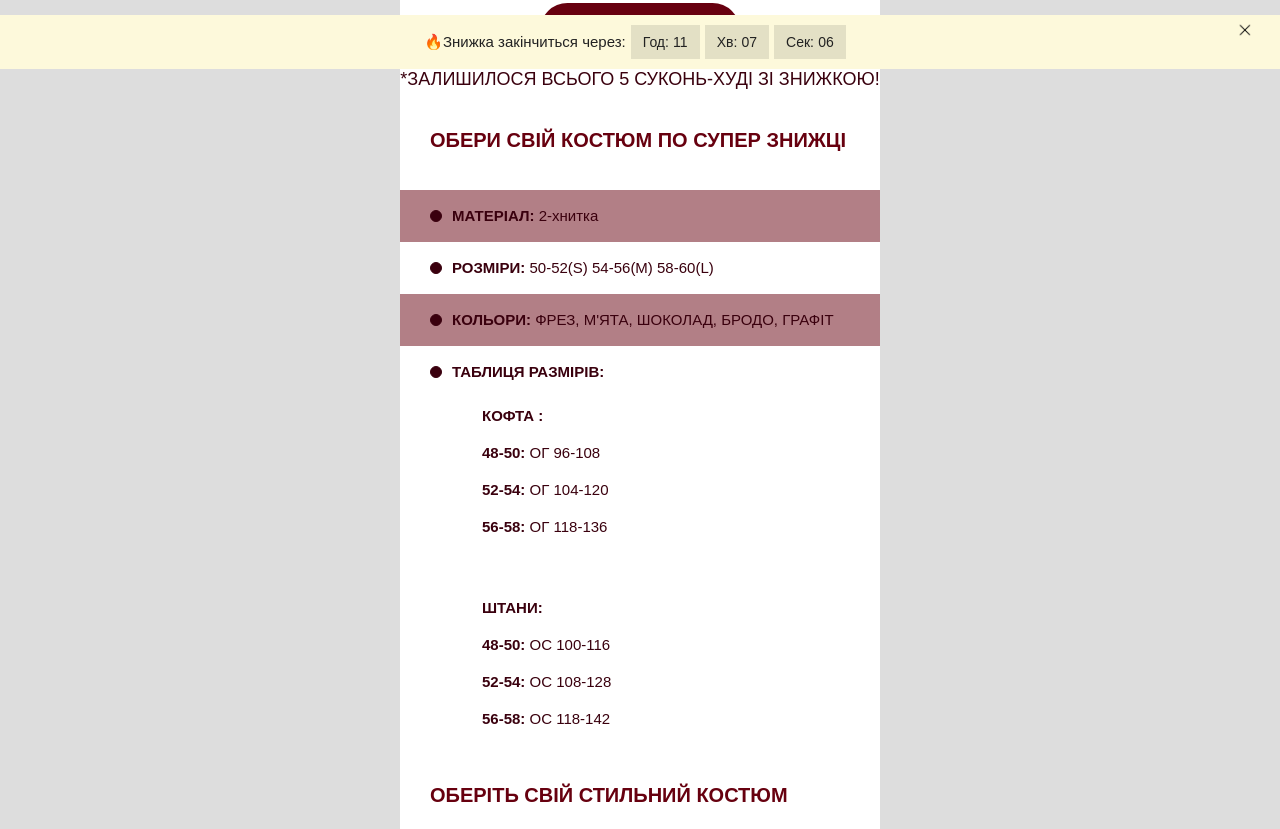
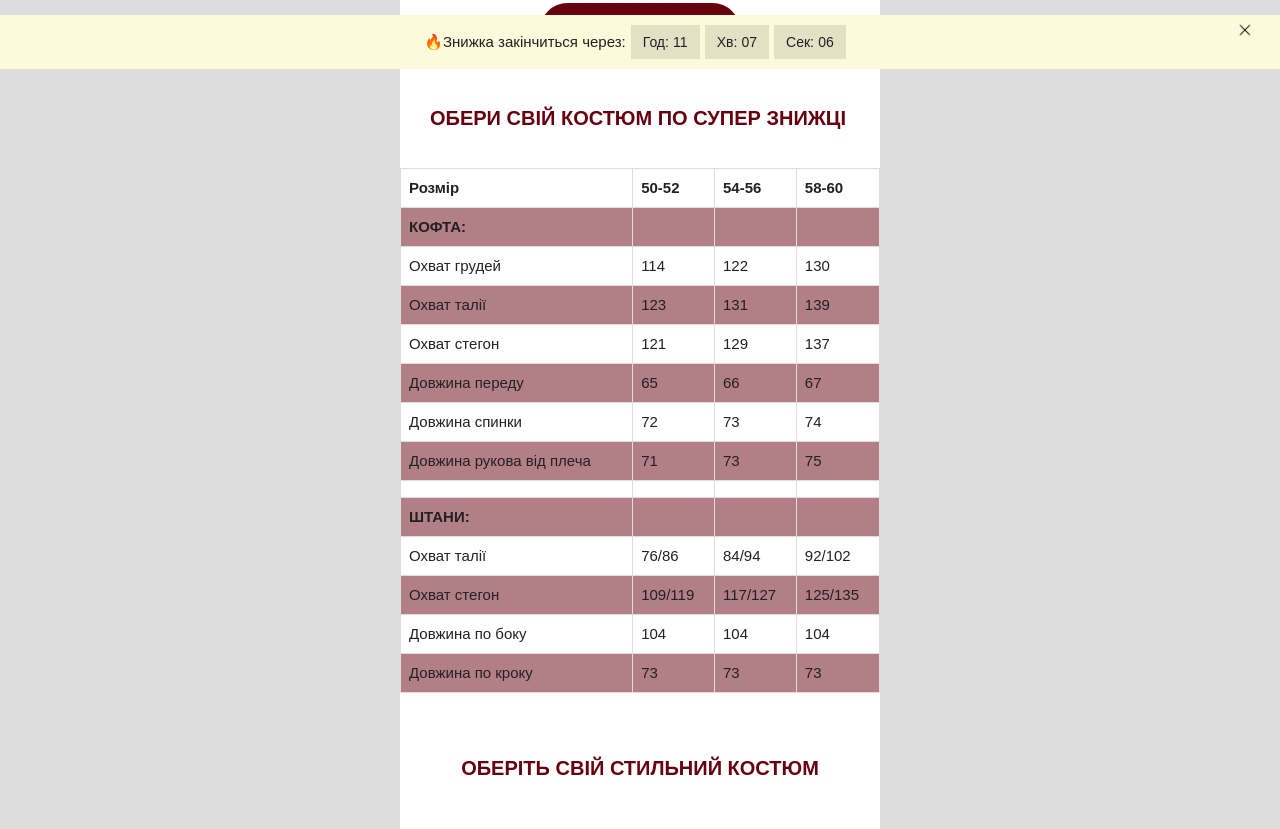
Before and after one commit to Invertors/modna-perlyna, a plain HTML site: page static/walking_suit/index.html in a window 1280 px wide. Shown: the part 731-1560 px from the top of the page. Drawn offline with Linux system fonts and the light colour scheme.

Commit message:
Add spreadsheet and remove specific elements

```diff
--- a/static/walking_suit/css/reset4a3c6.css
+++ b/static/walking_suit/css/reset4a3c6.css
@@ -20,7 +20,7 @@ select {
     padding: 0 20px 0 62px
 }
 
-html,body,div,span,applet,object,iframe,h1,h2,h3,h4,h5,h6,p,blockquote,pre,a,abbr,acronym,address,big,cite,code,del,dfn,em,img,ins,kbd,q,s,samp,small,strike,strong,sub,sup,tt,var,b,u,i,center,dl,dt,dd,ol,ul,li,fieldset,form,label,legend,table,caption,tbody,tfoot,thead,tr,th,td,article,aside,canvas,details,embed,figure,figcaption,footer,header,menu,nav,output,ruby,section,summary,time,mark,audio,video {
+html,body,div,span,applet,object,iframe,h1,h2,h3,h4,h5,h6,p,blockquote,pre,a,abbr,acronym,address,big,cite,code,del,dfn,em,img,ins,kbd,q,s,samp,small,strike,strong,sub,sup,tt,var,b,u,i,center,dl,dt,dd,ol,ul,li,fieldset,form,label,legend,caption,tbody,tfoot,thead,article,aside,canvas,details,embed,figure,figcaption,footer,header,menu,nav,output,ruby,section,summary,time,mark,audio,video {
     margin: 0;
     padding: 0;
     border: 0;
@@ -100,8 +100,3 @@ html {
     -webkit-text-size-adjust: 100%;
     -webkit-font-smoothing: subpixel-antialiased !important
 }
-
-table {
-    border-collapse: collapse;
-    border-spacing: 0
-}
--- a/static/walking_suit/css/styles8ca58.css
+++ b/static/walking_suit/css/styles8ca58.css
@@ -12,7 +12,21 @@
     z-index: 100;
 }
 
-
+table {
+    font-family: arial, sans-serif;
+    border-collapse: collapse;
+    width: 100%;
+}
+
+td, th {
+    border: 1px solid #dddddd;
+    text-align: left;
+    padding: 8px;
+}
+
+tr:nth-child(even) {
+    background: rgba(102, 0, 15, 0.5)
+}
 
 
 
@@ -97,8 +111,9 @@ h2.title {
 }
 
 .catitem {
-    width: 420px;
-    margin: 0 auto 40px;
+    text-align: center;
+    width: 100%;
+    margin: 40px auto 0;
 
 }
 
--- a/static/walking_suit/index.html
+++ b/static/walking_suit/index.html
@@ -5,20 +5,31 @@
     <meta name="viewport" content="width=480">
     <link rel="icon" href="favicon.ico">
     <title>ПРОГУЛЯНКОВИЙ КОСТЮМ</title>
-    <meta name="description" content="Широкий вибір стильних та якісних костюмів для всіх випадків. Відкрийте для себе наші колекції зараз і створіть свій неповторний образ!">
+    <meta name="description"
+          content="Широкий вибір стильних та якісних костюмів для всіх випадків. Відкрийте для себе наші колекції зараз і створіть свій неповторний образ!">
     <meta property="og:type" content="website">
     <meta property="og:description" content="ПРОГУЛЯНКОВИЙ КОСТЮМ">
     <meta property="og:title" content="ПРОГУЛЯНКОВИЙ КОСТЮМ">
-    <meta name="facebook-domain-verification" content="xnkvi5766ndbde8smkrnk5yju8hlxi" />
+    <meta name="facebook-domain-verification" content="xnkvi5766ndbde8smkrnk5yju8hlxi"/>
     <!-- Facebook Pixel Code -->
     <script>
-    !function(f,b,e,v,n,t,s)
-    {if(f.fbq)return;n=f.fbq=function(){n.callMethod?
-    n.callMethod.apply(n,arguments):n.queue.push(arguments)};
-    if(!f._fbq)f._fbq=n;n.push=n;n.loaded=!0;n.version='2.0';
-    n.queue=[];t=b.createElement(e);t.async=!0;
-    t.src=v;s=b.getElementsByTagName(e)[0];
-    s.parentNode.insertBefore(t,s)}(window,document,'script',
+        !function (f, b, e, v, n, t, s) {
+            if (f.fbq) return;
+            n = f.fbq = function () {
+                n.callMethod ?
+                    n.callMethod.apply(n, arguments) : n.queue.push(arguments);
+            };
+            if (!f._fbq) f._fbq = n;
+            n.push = n;
+            n.loaded = !0;
+            n.version = '2.0';
+            n.queue = [];
+            t = b.createElement(e);
+            t.async = !0;
+            t.src = v;
+            s = b.getElementsByTagName(e)[0];
+            s.parentNode.insertBefore(t, s);
+        }(window, document, 'script',
             'https://connect.facebook.net/en_US/fbevents.js');
         fbq('init', '270746092740877');
         fbq('track', 'PageView');
@@ -103,32 +114,101 @@
 
         <a href="#cat" class="button">Обрати колір</a>
 
-        <div class="productLeft">*ЗАЛИШИЛОСЯ ВСЬОГО 5 СУКОНЬ-ХУДІ ЗІ ЗНИЖКОЮ!</div>
+
     </header>
 
 
     <section class="description_section">
         <h2 class="title"><span>ОБЕРИ СВІЙ КОСТЮМ </span> ПО СУПЕР ЗНИЖЦІ</h2>
+        <table>
+            <tr>
+                <th>Розмір</th>
+                <th>50-52</th>
+                <th>54-56</th>
+                <th>58-60</th>
 
-        <ul class="characteristics__list">
-            <li><b>МАТЕРІАЛ: </b> 2-хнитка</li>
-            <li><b>РОЗМІРИ: </b> 50-52(S) 54-56(M) 58-60(L)</li>
-            <li><b>КОЛЬОРИ:</b> ФРЕЗ, М'ЯТА, ШОКОЛАД, БРОДО, ГРАФІТ</li>
-            <li><b>ТАБЛИЦЯ РАЗМІРІВ:</b>
-                <br/>
-                <br/>
-                <p><b>КОФТА :</b></p>
-                <p><b>48-50: </b>ОГ 96-108</p>
-                <p><b>52-54: </b>ОГ 104-120</p>
-                <p><b>56-58: </b>ОГ 118-136</p>
-                <br/>
-                <br/>
-                <p><b>ШТАНИ:</b></p>
-                <p><b>48-50: </b>ОС 100-116</p>
-                <p><b>52-54: </b>ОС 108-128</p>
-                <p><b>56-58: </b>ОС 118-142</p>   </li>
-        </ul>
+            </tr>
+            <tr>
+                <td><h3>КОФТА:</h3></td>
+                <td></td>
+                <td></td>
+                <td></td>
+            </tr>
+            <tr>
+                <td>Охват грудей</td>
+                <td>114</td>
+                <td>122</td>
+                <td>130</td>
+            </tr>
+            <tr>
+                <td>Охват талії</td>
+                <td>123</td>
+                <td>131</td>
+                <td>139</td>
+            </tr>
+            <tr>
+                <td>Охват стегон</td>
+                <td>121</td>
+                <td>129</td>
+                <td>137</td>
+            </tr>
+            <tr>
+                <td>Довжина переду</td>
+                <td>65</td>
+                <td>66</td>
+                <td>67</td>
+            </tr>
+            <tr>
+                <td>Довжина спинки</td>
+                <td>72</td>
+                <td>73</td>
+                <td>74</td>
+            </tr>
+            <tr>
+                <td>Довжина рукова від плеча</td>
+                <td>71</td>
+                <td>73</td>
+                <td>75</td>
+            </tr>
+            <tr>
+                <td></td>
+                <td></td>
+                <td></td>
+                <td></td>
+            </tr>
 
+            <tr>
+                <td><h3>ШТАНИ:</h3></td>
+                <td></td>
+                <td></td>
+                <td></td>
+
+            </tr>
+            <tr>
+                <td>Охват талії</td>
+                <td>76/86</td>
+                <td>84/94</td>
+                <td>92/102</td>
+            </tr>
+            <tr>
+                <td>Охват стегон</td>
+                <td>109/119</td>
+                <td>117/127</td>
+                <td>125/135</td>
+            </tr>
+            <tr>
+                <td>Довжина по боку</td>
+                <td>104</td>
+                <td>104</td>
+                <td>104</td>
+            </tr>
+            <tr>
+                <td>Довжина по кроку</td>
+                <td>73</td>
+                <td>73</td>
+                <td>73</td>
+            </tr>
+        </table>
     </section>
 
     <section class="cat" id="cat">
@@ -161,7 +241,7 @@
                         <p>1250грн</p></div>
                 </div>
                 <div class="catsize">
-                    Розміри: 50-52(S) 54-56(M) 58-60(L)
+                    Розміри: 50-52, 54-56, 58-6
                 </div>
             </div>
 
@@ -192,7 +272,7 @@
 
                 </div>
                 <div class="catsize">
-                    Розміри: 50-52(S) 54-56(M) 58-60(L)
+                    Розміри: 50-52, 54-56, 58-60
                 </div>
             </div>
 
@@ -224,7 +304,7 @@
 
                 </div>
                 <div class="catsize">
-                    Розміри: 50-52(S) 54-56(M) 58-60(L)
+                    Розміри: 50-52, 54-56, 58-60
                 </div>
             </div>
 
@@ -253,7 +333,7 @@
                         <p>1250грн</p></div>
                 </div>
                 <div class="catsize">
-                    Розміри: 50-52(S) 54-56(M) 58-60(L)
+                    Розміри: 50-52, 54-56, 58-60
                 </div>
             </div>
 
@@ -282,13 +362,12 @@
                         <p>1250грн</p></div>
                 </div>
                 <div class="catsize">
-                    Розміри: 50-52(S) 54-56(M) 58-60(L)
+                    Розміри: 50-52, 54-56, 58-60
                 </div>
             </div>
 
             <a href="#order_form" rel="2" class="button zakaz">Оформити замовлення</a>
         </div>
-
 
 
         <section class="reviews3_section">
@@ -356,7 +435,7 @@
         <div class="advantage">
             <img src="img/1670965.webp">
             <p>ШВИДКА ДОСТАВКА</p>
-            <span>Термін доставки 1-3 дні</span>
+            <span>Доставляємо Новою Поштою по Україні від 2-3 днів. Доставка та комісія за тарифом пошти!</span>
         </div>
         <div class="advantage">
             <img src="img/1019709.webp">
@@ -415,7 +494,6 @@
 
 
         </div>
-        <div class="productLeft">*ЗАЛИШИЛОСЯ ВСЬОГО 5 СУКОНЬ-ХУДІ ЗІ ЗНИЖКОЮ!</div>
         <div class="formTitle">Для замовлення і консультації заповніть форму</div>
         <br>
         <form id="order_form" class="order_form">
@@ -436,8 +514,10 @@
                 <option value="58-60(L)">58-60(L)</option>
             </select>
 
-            <input id="userName" class="field" type="text" name="customerName" placeholder="Введіть Ваше им'я" required="">
-            <input id="phoneNumber" class="field" type="tel" name="phoneNumber" placeholder="Введіть Ваш телефон" required="">
+            <input id="userName" class="field" type="text" name="customerName" placeholder="Введіть Ваше им'я"
+                   required="">
+            <input id="phoneNumber" class="field" type="tel" name="phoneNumber" placeholder="Введіть Ваш телефон"
+                   required="">
             <input type="hidden" value="0165" name="model" id="model">
             <input type="hidden" value="" name="sekunda" id="sekunda">
             <button class="button" type="submit">Оформити замовлення</button>
@@ -451,7 +531,7 @@
 
     </section></div>
 <script src="js/jquery.min.js"></script>
-<script src="js/maska-nomera.js" type="text/javascript" ></script>
+<script src="js/maska-nomera.js" type="text/javascript"></script>
 <script type="text/javascript">
 
 
@@ -461,7 +541,7 @@
             var phon = $(this).find('input[name=\'phoneNumber\']').val();
 
             if (phon.indexOf('_') == -1 && phon != null && typeof phon !== 'undefined' && phon != '') {
-		console.log("number:", phon);
+                console.log('number:', phon);
             } else {
                 alert('Введіть ваш номер телефона!');
                 return false;
@@ -469,7 +549,7 @@
         });
         $('input[name=\'phoneNumber\']').mask('+38(099) 999-99-99');
 
-        $.fn.setCursorPosition = function(pos) {
+        $.fn.setCursorPosition = function (pos) {
             if ($(this).get(0).setSelectionRange) {
                 $(this).get(0).setSelectionRange(pos, pos);
             } else if ($(this).get(0).createTextRange) {
@@ -482,7 +562,7 @@
         };
 
 
-        $('input[type="tel"]').click(function(){
+        $('input[type="tel"]').click(function () {
             $(this).setCursorPosition(5);  // set position number
         });
 
@@ -508,6 +588,5 @@ function timeDisp() {
 setInterval(timeDisp, 1000);</script>
 
 
-
 </body>
 </html>
```
Also changed, not shown: 1 other file. Lines whose indentation alone changed are shown as unchanged.
